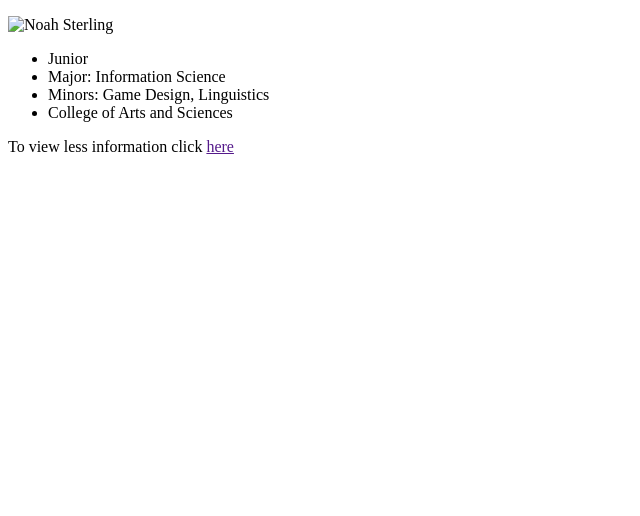
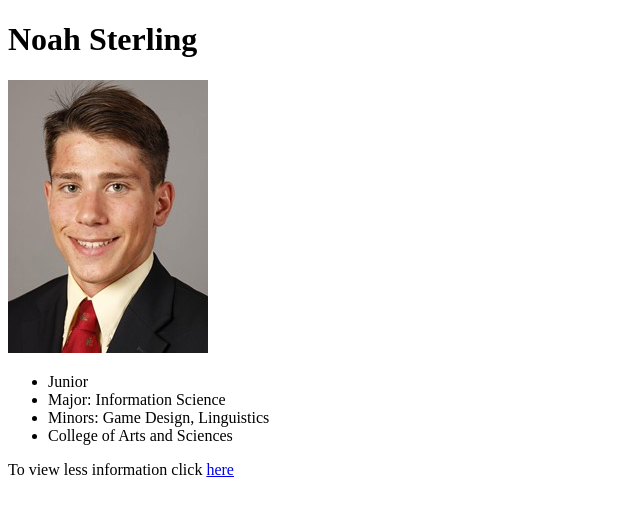
Before and after one commit to nsterling4/INFO-1300-assignment-1, a plain HTML site: page file2.html in a window 1280 px wide. Shown: the whole page, without its empty margins (0-640 px from the left). Drawn offline with Linux system fonts and the light colour scheme.

Commit message:
final changes to project

```diff
--- a/file2.html
+++ b/file2.html
@@ -1,22 +1,25 @@
 <!DOCTYPE html>
 <html>
-<head>
-<title>Noah Sterling Extended</title>
-</head>
+	<head>
+		<meta charset="utf-8">
+		<title>Noah Sterling Extended</title>
+	</head>
 
 <body>
-<div>
-	<p>
-		<img src="/Users/nsterling4/Documents/School Fall '16/1300/assignment01/INFO-1300-assignment-1/images/Junior Year Roster Picture" alt="Noah Sterling">
+	<div>
+		<h1>
+			Noah Sterling
+		</h1>
+		<img src="images/junioryr.png" alt="Noah Sterling"/>
 		<ul>
 			<li>Junior</li>
 			<li>Major: Information Science</li>
 			<li>Minors: Game Design, Linguistics</li>
 			<li>College of Arts and Sciences</li>
 		</ul>
-		To view less information click <a href="">here</a>
-	</p>
-</div>
+		<p> To view less information click
+		<a href="index.html">here</a> </p>
+	</div>
 </body>
 
 </html>
```
Also changed, not shown: index.html (+7 -4 lines), images/junioryr.png (renamed from images/Junior Year Roster Picture.png).
